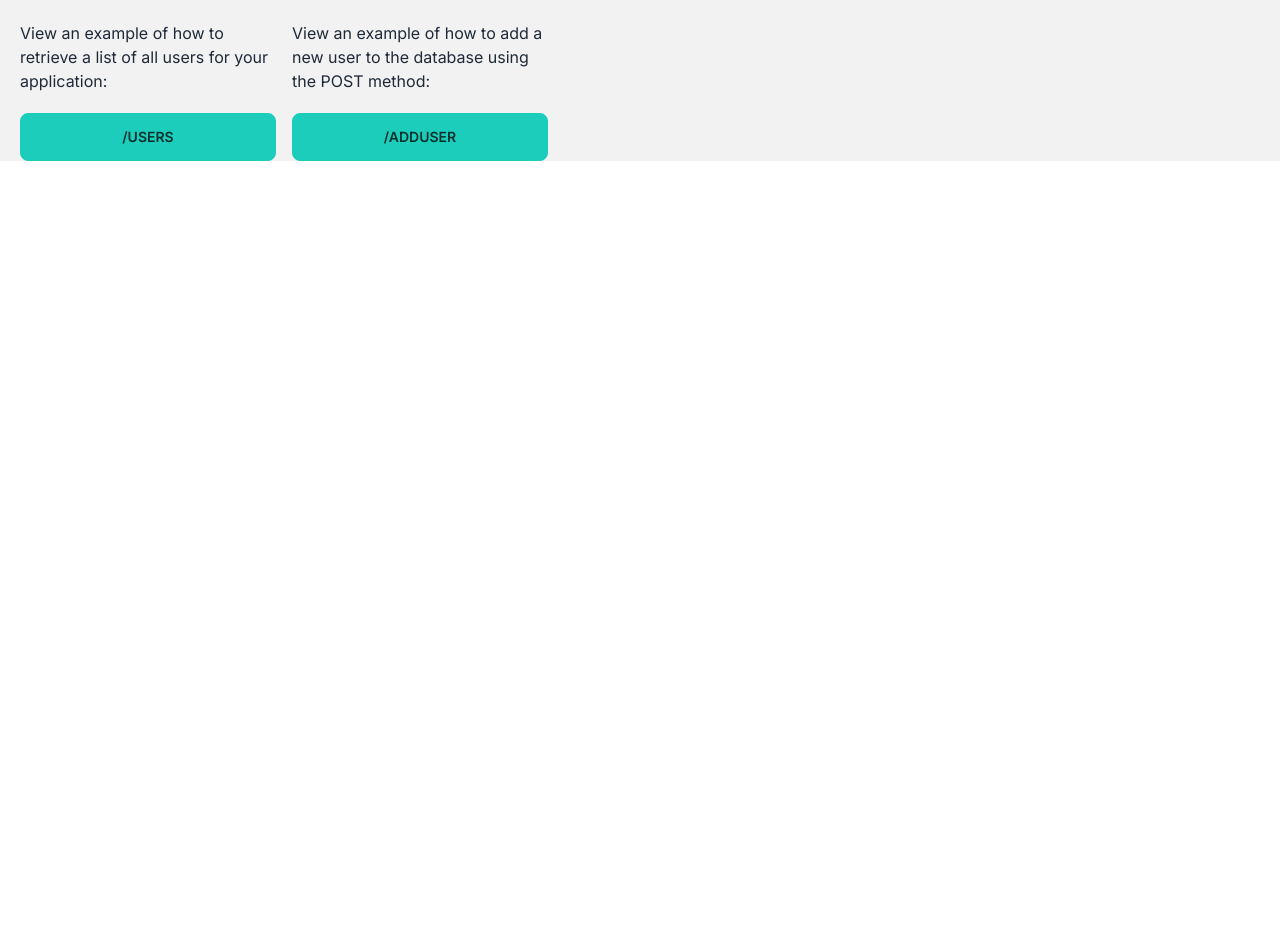
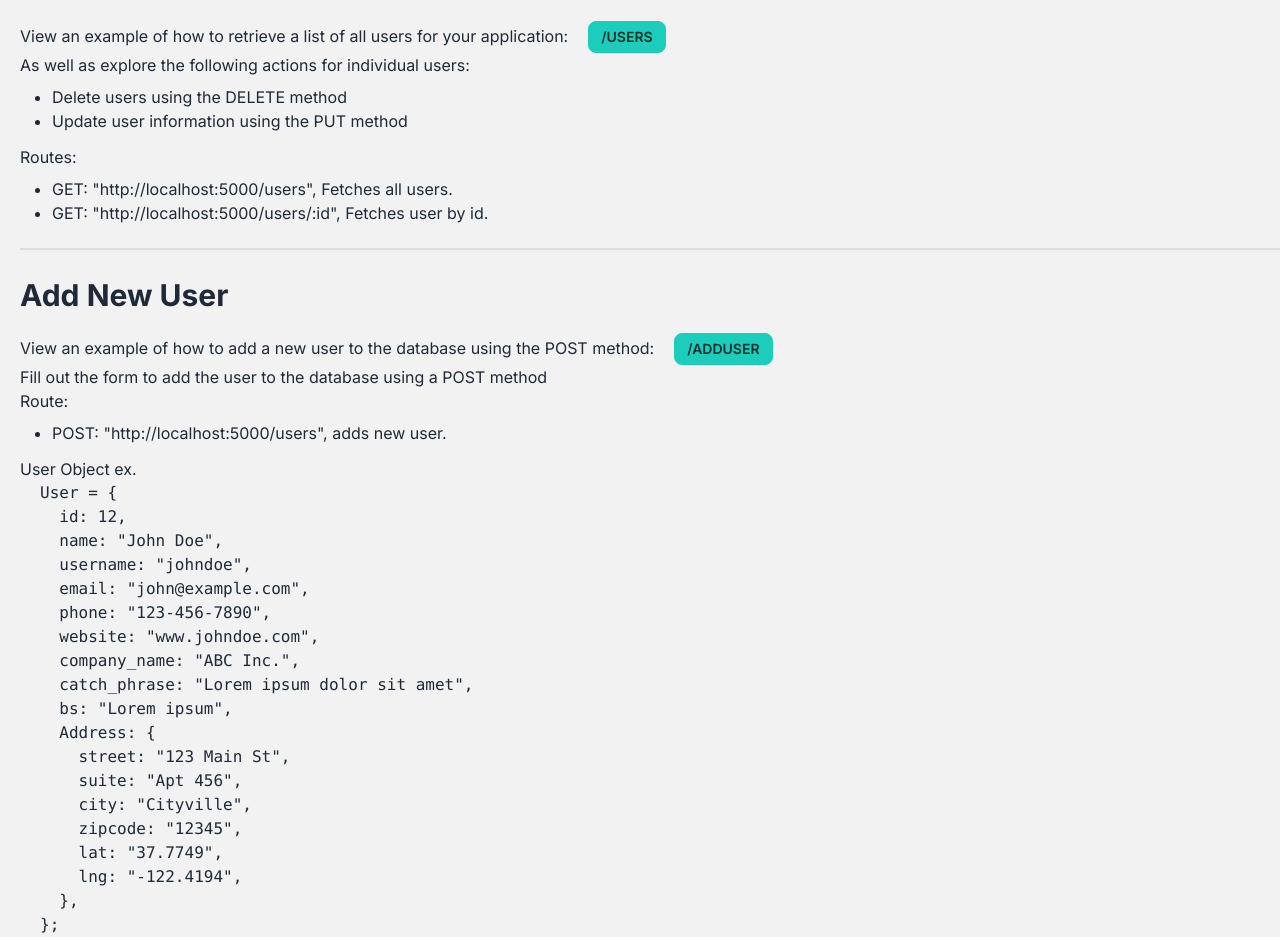
Before and after one commit to mig-gonz/usersAPIFrontend, a Next.js app: page / in a window 1280 px wide. Shown: the part 120-1057 px from the top of the page. Before the commit the page ends 800 px from the top, so only its background shows below. Built offline with nearby package versions, Linux system fonts and the light colour scheme.

Commit message:
added no-cache to headers in getAllUsers function, styled Home page

```diff
--- a/app/page.tsx
+++ b/app/page.tsx
@@ -5,31 +5,76 @@ export default function Home() {
     <div>
       <div className="mt-5 bg-base-200">
         <div className="ml-5">
-          <div className="max-w-md">
-            <div className="flex flex-col md:flex-row md:space-x-4 ">
+          <div>
+            <div>
               <div>
                 <h1 className="text-3xl font-bold">Get All Users</h1>
                 <h2 className="mt-5">
                   View an example of how to retrieve a list of all users for
                   your application:
+                  <span className="btn btn-sm btn-accent ml-5">
+                    <Link href={"/users"}>/users</Link>
+                  </span>
                 </h2>
-                <Link href={"/users"}>
-                  <button className="btn btn-wide btn-accent mt-5">
-                    /users
-                  </button>
-                </Link>
+                <p>
+                  As well as explore the following actions for individual users:
+                </p>
+                <ul className="list-disc ml-8 mt-2">
+                  <li>Delete users using the DELETE method</li>
+                  <li>Update user information using the PUT method</li>
+                </ul>
+                <p className="mt-3">Routes:</p>
+                <ul className="list-disc ml-8 mt-2">
+                  <li>
+                    GET: "http://localhost:5000/users", Fetches all users.
+                  </li>
+                  <li>
+                    GET: "http://localhost:5000/users/:id", Fetches user by id.
+                  </li>
+                </ul>
               </div>
-              <div>
+              <div className="divider"></div>
+              <div className="mt-5">
                 <h1 className="text-3xl font-bold">Add New User</h1>
                 <h2 className="mt-5">
                   View an example of how to add a new user to the database using
                   the POST method:
+                  <span className="btn btn-sm btn-accent ml-5">
+                    <Link href={"/adduser"}>/adduser</Link>
+                  </span>
                 </h2>
-                <Link href={"/adduser"}>
-                  <button className="btn btn-wide btn-accent mt-5">
-                    /adduser
-                  </button>
-                </Link>
+                <p>
+                  Fill out the form to add the user to the database using a POST
+                  method
+                </p>
+                <p>Route:</p>
+                <ul className="list-disc ml-8 mt-2">
+                  <li>POST: "http://localhost:5000/users", adds new user.</li>
+                </ul>
+                <p className="mt-3">User Object ex.</p>
+                <pre className="ml-5">
+                  <code>
+                    {`User = {
+  id: 12,
+  name: "John Doe",
+  username: "johndoe",
+  email: "john@example.com",
+  phone: "123-456-7890",
+  website: "www.johndoe.com",
+  company_name: "ABC Inc.",
+  catch_phrase: "Lorem ipsum dolor sit amet",
+  bs: "Lorem ipsum",
+  Address: {
+    street: "123 Main St",
+    suite: "Apt 456",
+    city: "Cityville",
+    zipcode: "12345",
+    lat: "37.7749",
+    lng: "-122.4194",
+  },
+};`}
+                  </code>
+                </pre>
               </div>
             </div>
           </div>
--- a/lib/getAllUsers.tsx
+++ b/lib/getAllUsers.tsx
@@ -1,5 +1,9 @@
 export default async function getAllUsers() {
-  const res = await fetch("http://localhost:5000/users");
+  const res = await fetch("http://localhost:5000/users", {
+    headers: {
+      "Cache-Control": "no-cache",
+    },
+  });
   // The return value is *not* serialized
   // You can return Date, Map, Set, etc.
 
```
